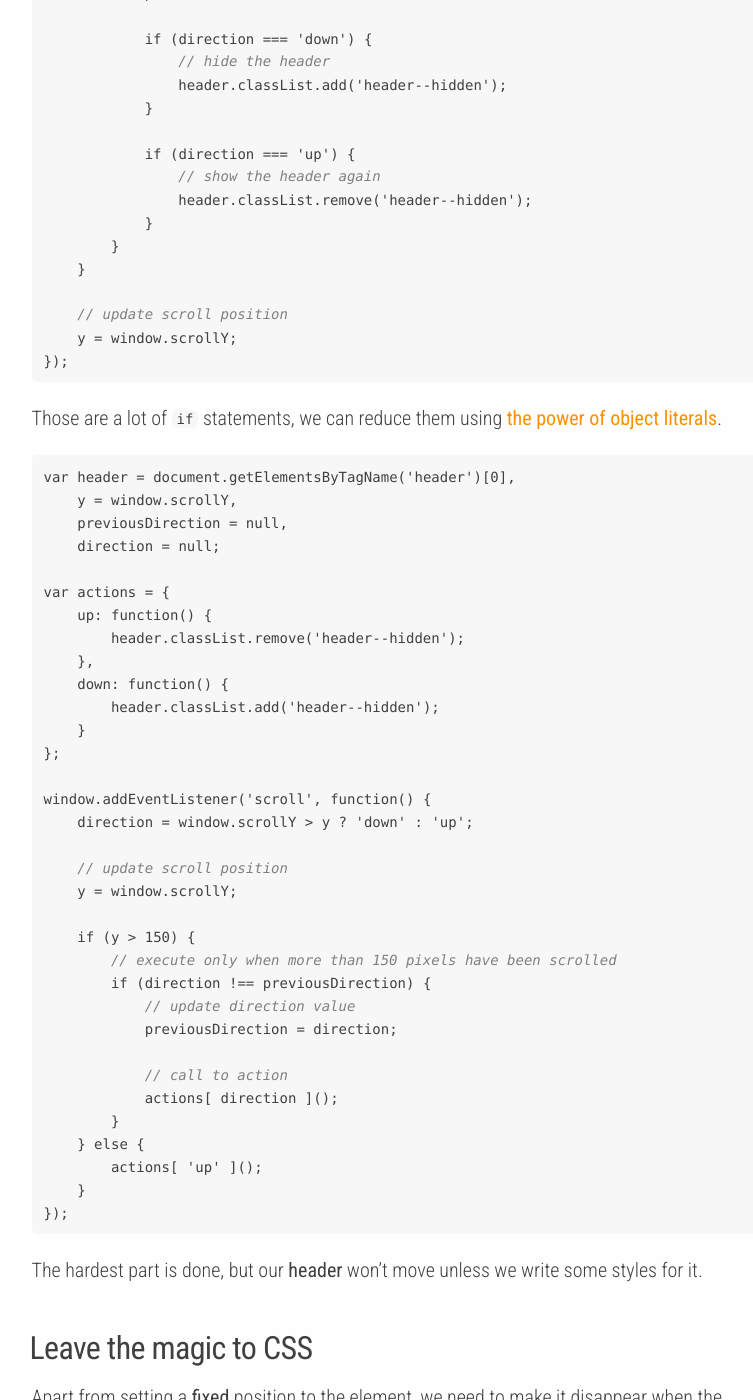
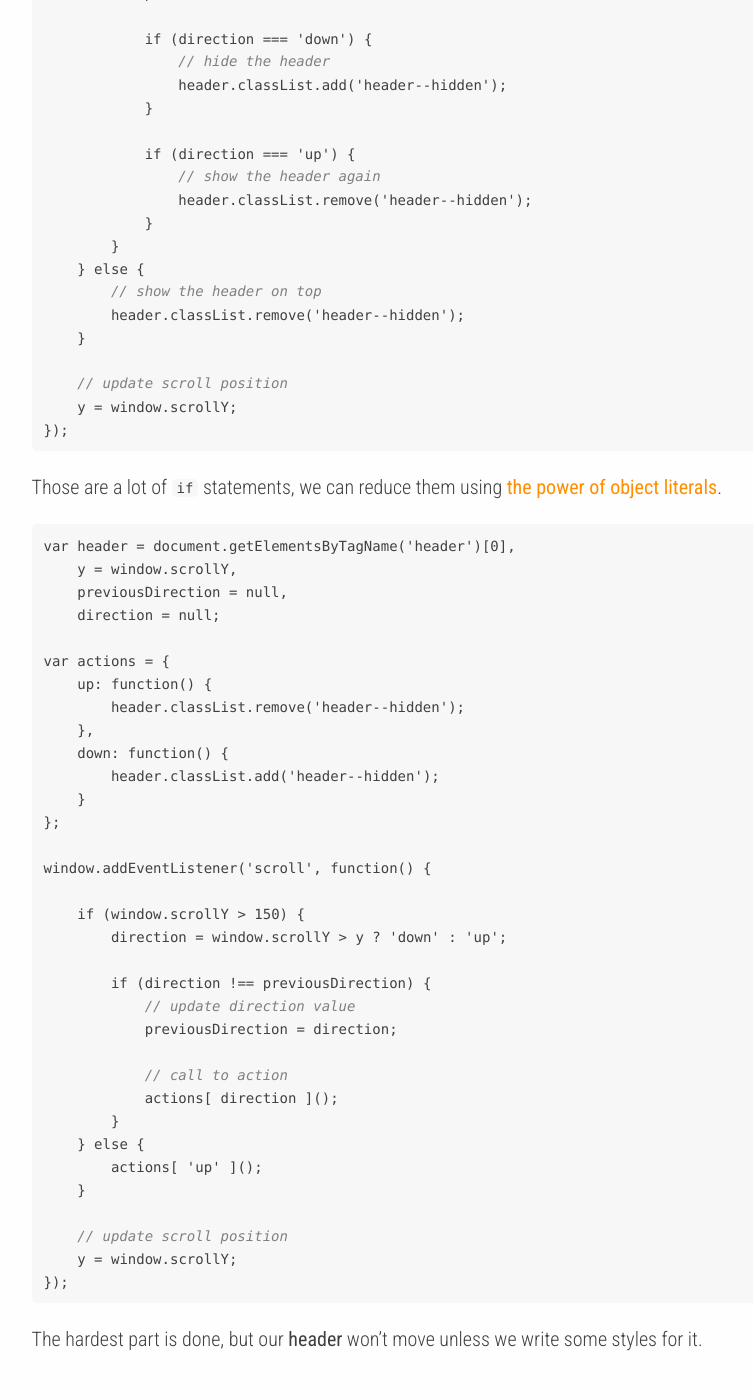
Before and after one commit to jeremenichelli/jeremenichelli.github.io, a Jekyll site: the page built from _posts/2016-03-28-half-a-kilobyte-solution-for-a-sliding-header.md, in a window 1280 px wide and 1400 px high, scrolled down 2531 px. Shown: the whole window, without its empty margins (231-984 px from the left). Built offline with Jekyll 4.4.1, drawn with Linux system fonts in a browser that asks for light colours.

Commit message:
Consistency corrections on last post

````diff
--- a/_posts/2016-03-28-half-a-kilobyte-solution-for-a-sliding-header.md
+++ b/_posts/2016-03-28-half-a-kilobyte-solution-for-a-sliding-header.md
@@ -95,6 +95,9 @@ window.addEventListener('scroll', function() {
                 header.classList.remove('header--hidden');
             }
         }
+    } else {
+        // show the header on top
+        header.classList.remove('header--hidden');
     }
 
     // update scroll position
@@ -120,13 +123,10 @@ var actions = {
 };
 
 window.addEventListener('scroll', function() {
-    direction = window.scrollY > y ? 'down' : 'up';
 
-    // update scroll position
-    y = window.scrollY;
+    if (window.scrollY > 150) {
+        direction = window.scrollY > y ? 'down' : 'up';
 
-    if (y > 150) {
-        // execute only when more than 150 pixels have been scrolled
         if (direction !== previousDirection) {
             // update direction value
             previousDirection = direction;
@@ -137,6 +137,9 @@ window.addEventListener('scroll', function() {
     } else {
         actions[ 'up' ]();
     }
+
+    // update scroll position
+    y = window.scrollY;
 });
 ```
 
````
